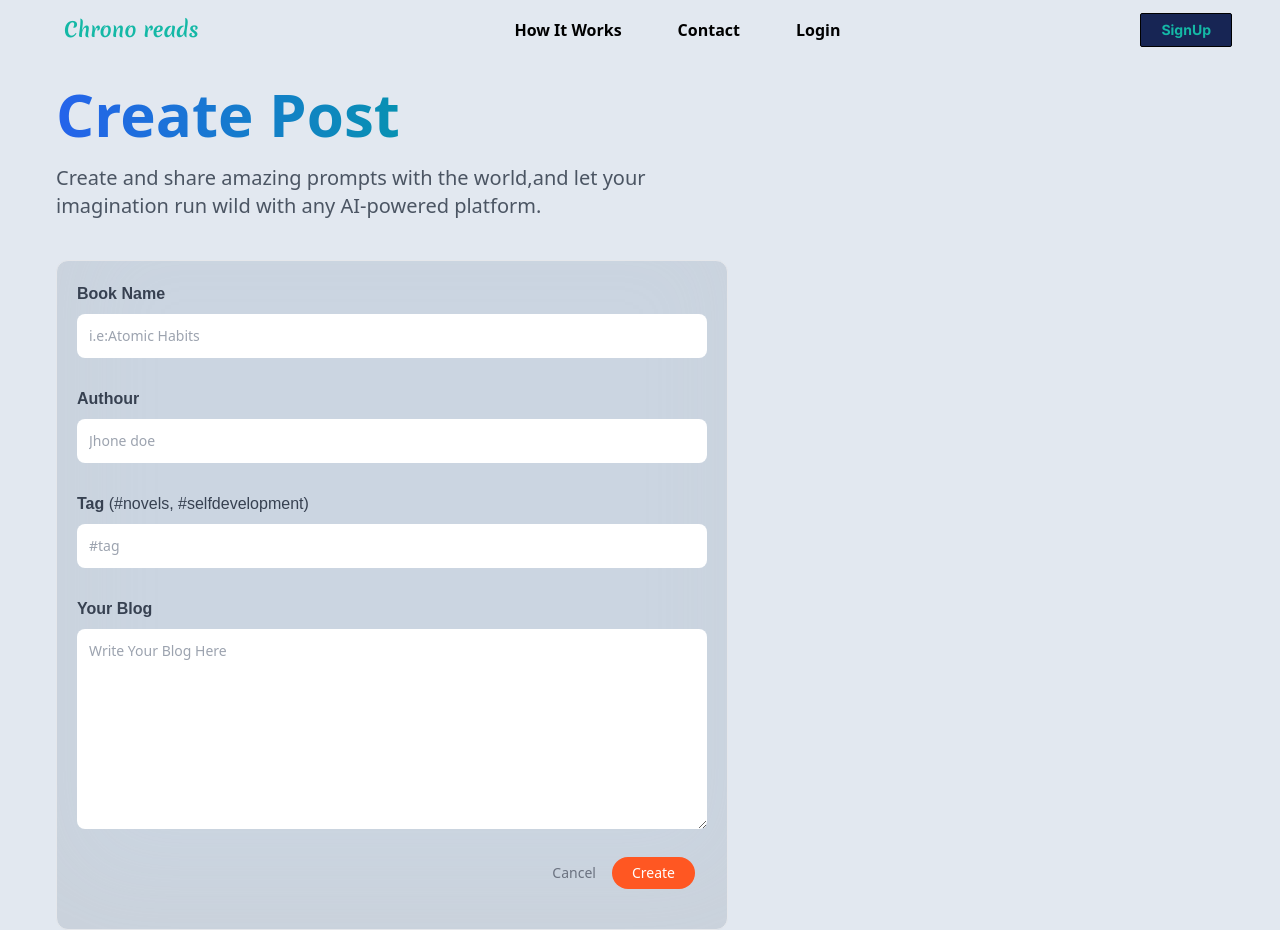
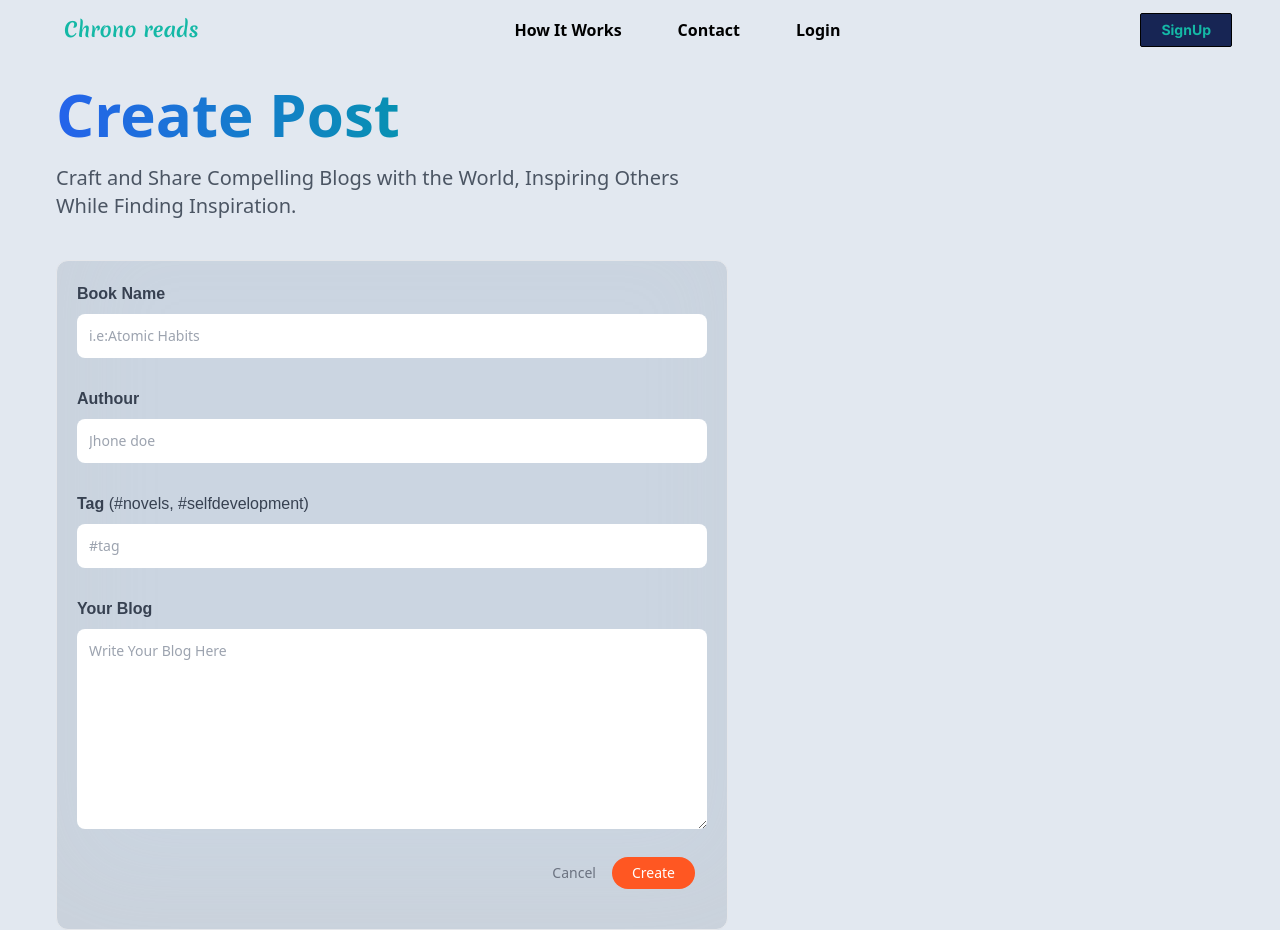
Before and after one commit to SARATHKUMAR-T/chrono_reads, a Next.js app: page /createpost in a window 1280 px wide. Built offline with nearby package versions, Linux system fonts and the light colour scheme; no server answers.

Commit message:
post change

```diff
--- a/components/Form.jsx
+++ b/components/Form.jsx
@@ -8,8 +8,8 @@ function Form({ type, post, setPost, submitting, handleSubmit }) {
       </h1>
       <p className="desc text-left max-w-md">
         {" "}
-        {type} and share amazing prompts with the world,and let your imagination
-        run wild with any AI-powered platform.
+        Craft and Share Compelling Blogs with the World, Inspiring Others While
+        Finding Inspiration.
       </p>
       <form
         onSubmit={handleSubmit}
```
